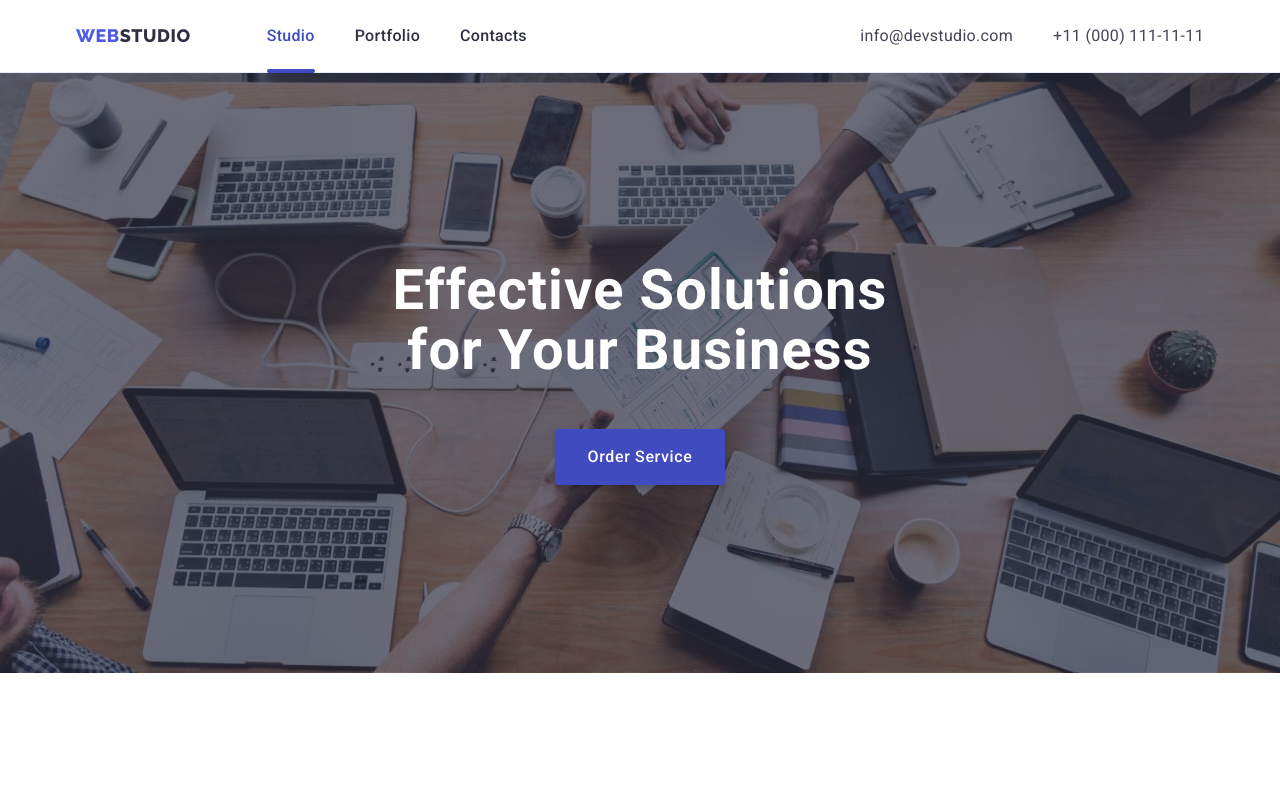
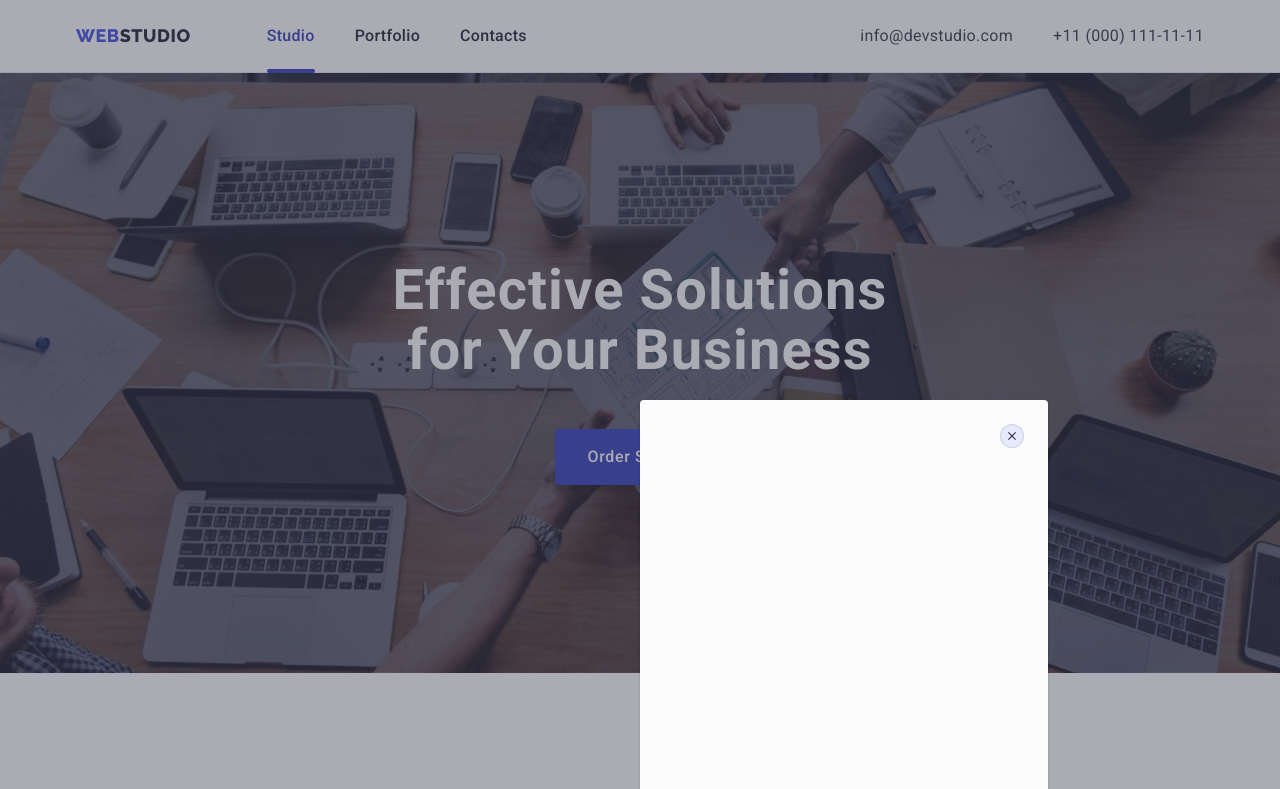
Before and after one commit to OlhaKatrych/goit-markup-hw-05, a plain HTML site: page index.html in a window 1280 px wide. Both pictures are taken after a click on the button "Order Service". Shown: the top 789 px of the page. Drawn offline with nearby package versions, Linux system fonts and the light colour scheme.

Commit message:
modal-wind

```diff
--- a/css/style.css
+++ b/css/style.css
@@ -817,12 +817,15 @@ justify-content: center;
 
 .backdrop {
 
-    display: none;
+
     position: fixed;
     top: 0;
     left: 0;
     width: 100%;
     height: 100%;
+    background-color: rgba(46, 47, 66, 0.4);
+    transition: opacity 250ms cubic-bezier(0.4, 0, 0.2, 1),
+    visibility 250ms cubic-bezier(0.4, 0, 0.2, 1);
 }
 
 .is-hidden {
@@ -838,9 +841,13 @@ justify-content: center;
     top: 50%;
     left: 50%;
     width: 408px;
-    height: 584px;
+    min-height: 576px;
     background-color: var(--color-dairy);
     border-radius: 4px;
+    box-shadow: 0px 1px 1px rgba(0, 0, 0, 0.14),
+        0px 1px 3px rgba(0, 0, 0, 0.12),
+        0px 2px 1px rgba(0, 0, 0, 0.2);
+    transition: transform 250ms cubic-bezier(0.4, 0, 0.2, 1);
 }
 
 .modal-close-btn {
```
